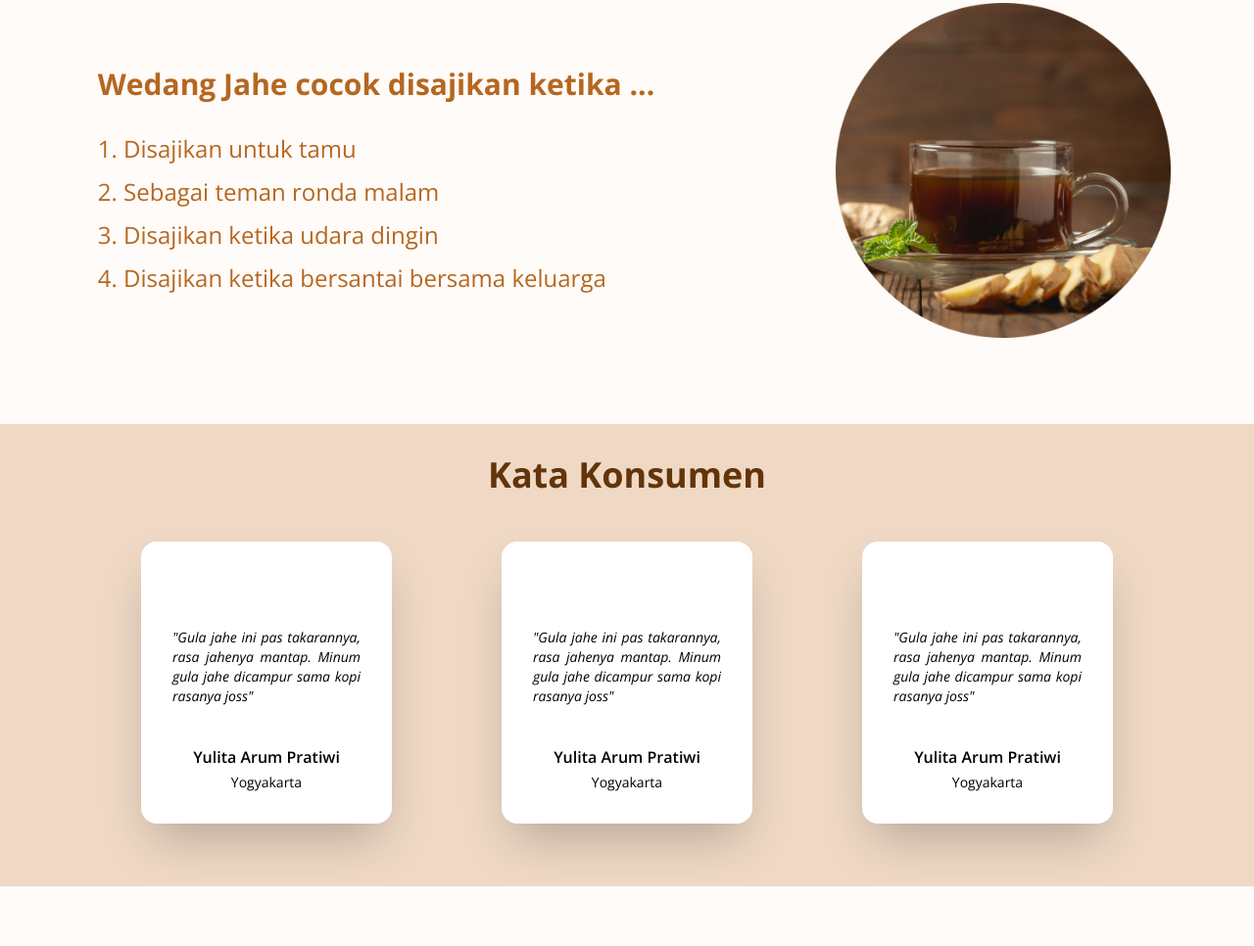
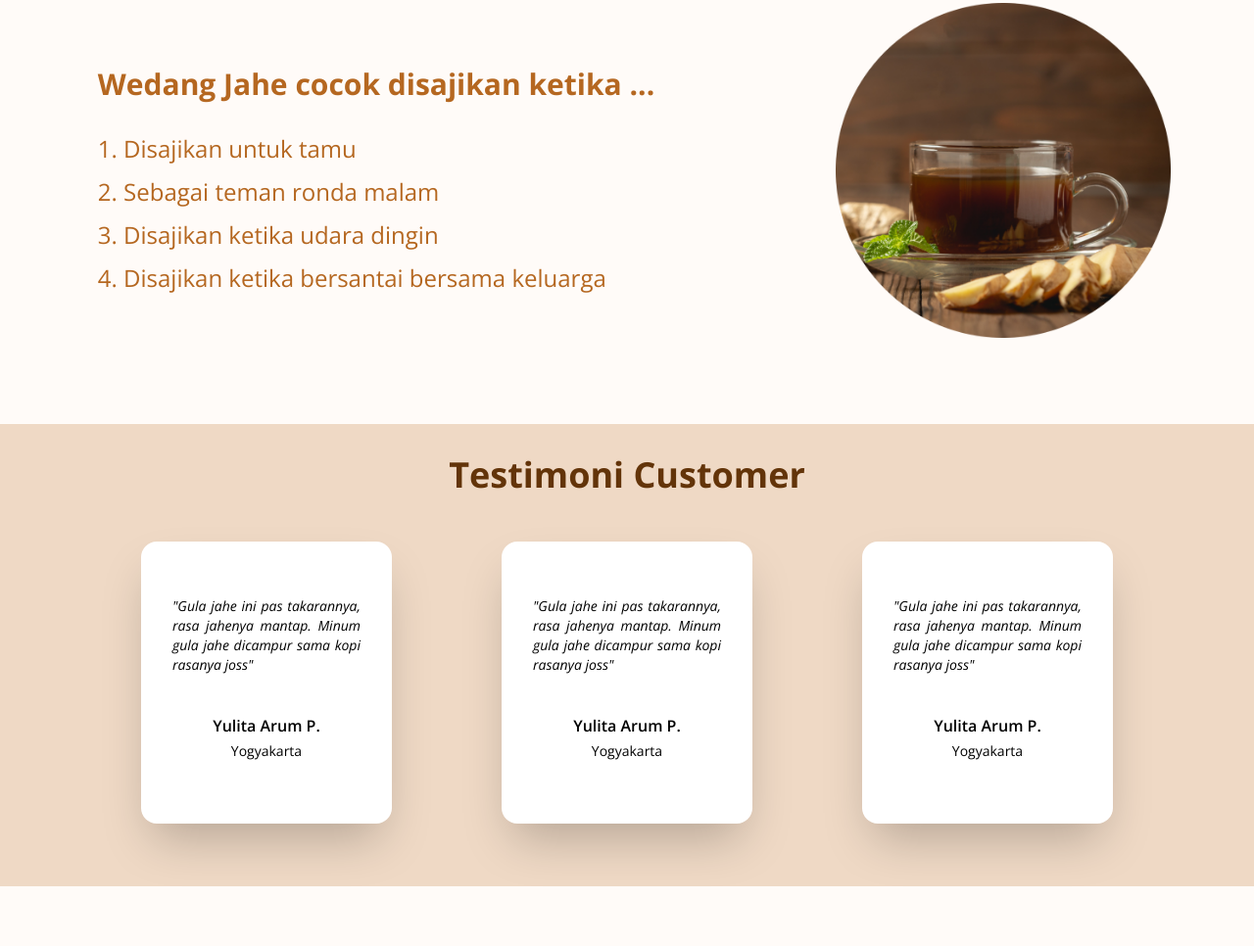
Before and after one commit to ADITYAYOGA06/GujaheWeb, a website: page index.html in a window 1280 px wide. Shown: the part 1958-2924 px from the top of the page at 98% size. Drawn offline with nearby package versions, Linux system fonts and the light colour scheme.

Commit message:
Responsive update

```diff
--- a/index.html
+++ b/index.html
@@ -35,7 +35,7 @@
         <!-- Button WA -->
         <div class="flex flex-row w-1/2 items-center justify-end ">
             <a href="https://wa.me/6281226796215">
-                <button class="flex top-0 right-0 w-32 h-9 md:w-36 md:h-11 bg-[#B56720] hover:bg-[#DF8F46] rounded-xl justify-center items-center">
+                <button class="flex top-0 right-0 w-32 h-9 md:w-36 md:h-11 bg-[#B56720] hover:bg-[#DF8F46] rounded-xl justify-center items-center transition ease-in-out delay-100 hover:scale-110">
                     <h1 class="text-white md:text-sm text-xs font-medium">Pesan Sekarang</h1>
                 </button>
             </a>
@@ -54,7 +54,7 @@
 
         <!-- Gambar -->
         <div class="flex md:w-1/2 md:items-start mx-auto items-center mb-6">
-            <img class="flex ml-10 w-8/12 md:w-4/6 lg:w-9/12 " src="/public/assets/Produk.png" alt="">
+            <img class="flex ml-10 w-8/12 md:w-4/6 lg:w-9/12 transition ease-in-out delay-200 hover:scale-110" src="/public/assets/Produk.png" alt="">
         </div>
     </div>
 
@@ -118,7 +118,7 @@
         </div>
 
         <!-- Tulisan -->
-        <div class="flex flex-col text-white md:w-3/5 my-auto mx-auto">
+        <div class="flex flex-col text-white md:w-3/5 md:pl-16 my-auto mx-auto">
             <h1 class="flex font-bold text-center lg:text-4xl md:text-2xl text-xl md:mb-5 mb-2">Khasiat Jahe Bagi Tubuh</h1>
             <h1 class="flex font-normal md:text-2xl text-base mt-1 md:mt-3">1. Menghangatkan Tubuh</h1>
             <h1 class="flex font-normal md:text-2xl text-base mt-1 md:mt-3">2. Menguatkan Sistem Imun Tubuh</h1>
@@ -147,36 +147,34 @@
 
     <!-- Testimoni Konsumen -->
     <div class="flex flex-col bg-[#EFD9C5] w-full mt-12 pt-8 pb-16">
-        <h1 class="flex text-[#633409] font-bold md:text-4xl text-xl text-center mb-12 mx-auto">Kata Konsumen</h1>
+        <h1 class="flex text-[#633409] font-bold md:text-4xl text-xl text-center mb-12 mx-auto">Testimoni Customer</h1>
         <div class="flex md:justify-between px-14 lg:px-36 flex-row">
-            <div class="flex flex-col bg-white md:h-72 md:w-64 rounded-2xl px-8 items-center shadow-2xl">
-                <h1 class="flex md:pt-14 mt-8 text-sm text-justify italic">"Gula jahe ini pas takarannya, rasa jahenya mantap. Minum gula jahe dicampur sama kopi rasanya joss"</h1>
-                <h1 class="font-semibold text-base md:pt-10 pt-6">Yulita Arum Pratiwi</h1>
+            <div class="flex flex-col bg-white md:h-72 md:w-64 rounded-2xl px-8 items-center shadow-2xl transition ease-in-out delay-100 hover:scale-110">
+                <h1 class="flex md:mt-14 mt-8 text-sm text-justify italic">"Gula jahe ini pas takarannya, rasa jahenya mantap. Minum gula jahe dicampur sama kopi rasanya joss"</h1>
+                <h1 class="font-semibold text-base md:pt-10 pt-6">Yulita Arum P.</h1>
                 <h1 class="text-sm mt-1 mb-8">Yogyakarta</h1>
             </div>
-            <div class="hidden md:flex flex-col bg-white md:h-72 md:w-64 rounded-2xl px-8 items-center shadow-2xl">
-                <h1 class="flex md:pt-14 mt-8 text-sm text-justify italic">"Gula jahe ini pas takarannya, rasa jahenya mantap. Minum gula jahe dicampur sama kopi rasanya joss"</h1>
-                <h1 class="font-semibold text-base md:pt-10 pt-6">Yulita Arum Pratiwi</h1>
+            <div class="hidden md:flex flex-col bg-white md:h-72 md:w-64 rounded-2xl px-8 items-center shadow-2xl transition ease-in-out delay-100 hover:scale-110">
+                <h1 class="flex md:mt-14 mt-8 text-sm text-justify italic">"Gula jahe ini pas takarannya, rasa jahenya mantap. Minum gula jahe dicampur sama kopi rasanya joss"</h1>
+                <h1 class="font-semibold text-base md:pt-10 pt-6">Yulita Arum P.</h1>
                 <h1 class="text-sm mt-1 mb-8">Yogyakarta</h1>
             </div>
-            <div class="hidden md:flex flex-col bg-white md:h-72 md:w-64 rounded-2xl px-8 items-center shadow-2xl">
-                <h1 class="flex md:pt-14 mt-8 text-sm text-justify italic">"Gula jahe ini pas takarannya, rasa jahenya mantap. Minum gula jahe dicampur sama kopi rasanya joss"</h1>
-                <h1 class="font-semibold text-base md:pt-10 pt-6">Yulita Arum Pratiwi</h1>
+            <div class="hidden md:flex flex-col bg-white md:h-72 md:w-64 rounded-2xl px-8 items-center shadow-2xl transition ease-in-out delay-100 hover:scale-110">
+                <h1 class="flex md:mt-14 mt-8 text-sm text-justify italic">"Gula jahe ini pas takarannya, rasa jahenya mantap. Minum gula jahe dicampur sama kopi rasanya joss"</h1>
+                <h1 class="font-semibold text-base md:pt-10 pt-6">Yulita Arum P.</h1>
                 <h1 class="text-sm mt-1 mb-8">Yogyakarta</h1>
             </div>
         </div>
     </div>
-
 
     <!-- Penutup -->
     <div class="flex flex-col w-full mt-16 mb-20 px-5">
         <div class="flex justify-center">
             <h1 class="text-[#B56720] font-bold text-center text-lg md:text-3xl lg:text-4xl">Nikmati Gula Aren Jahe Sekarang Juga!</h1>
         </div>
-
         <div class="flex justify-center mt-6 lg:mt-10">
             <a href="https://wa.me/6281226796215">
-                <button class="flex top-0 right-0 w-36 h-11 bg-[#B56720] hover:bg-[#DF8F46] rounded-xl justify-center items-center">
+                <button class="flex top-0 right-0 w-36 h-11 bg-[#B56720] hover:bg-[#DF8F46] rounded-xl justify-center items-center transition ease-in-out delay-100 hover:scale-110">
                     <h1 class="text-white text-sm font-medium">Pesan Sekarang</h1>
                 </button>
             </a>
```
Also changed, not shown: public/css/output.css.
